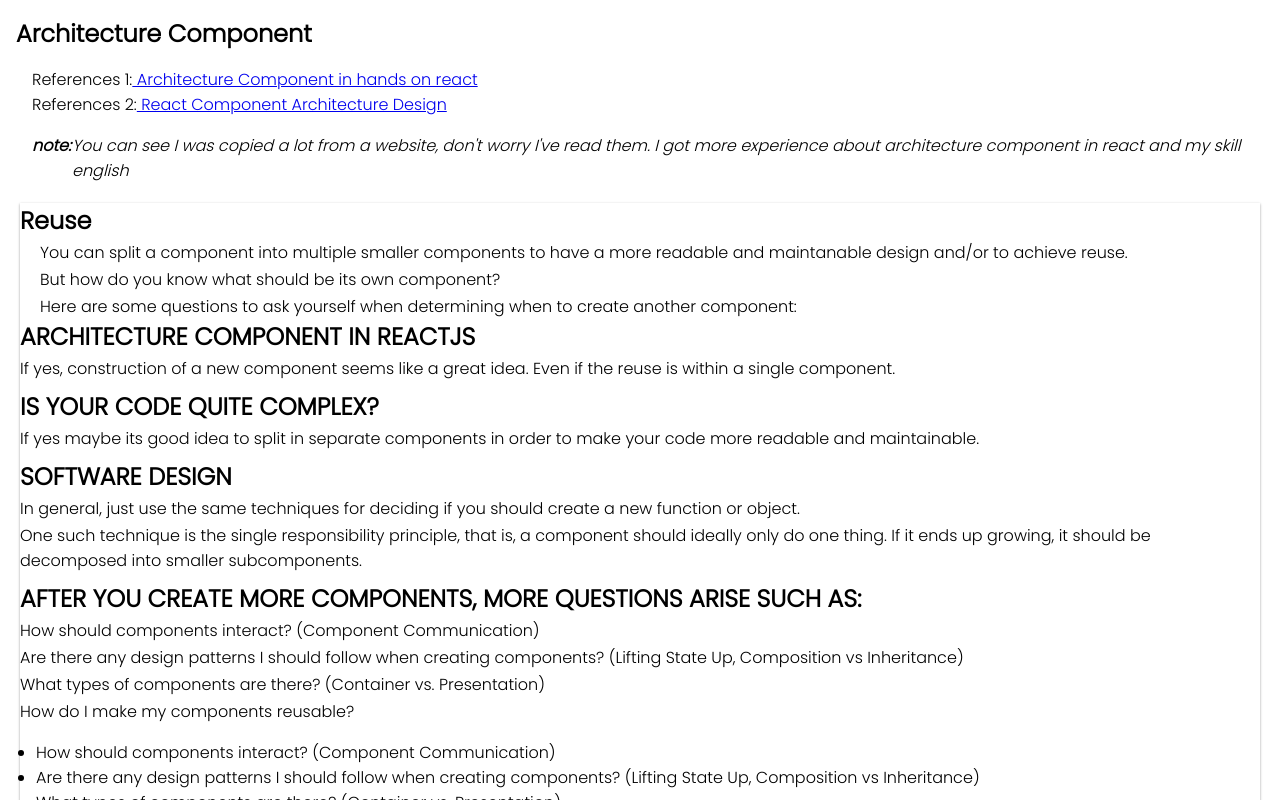
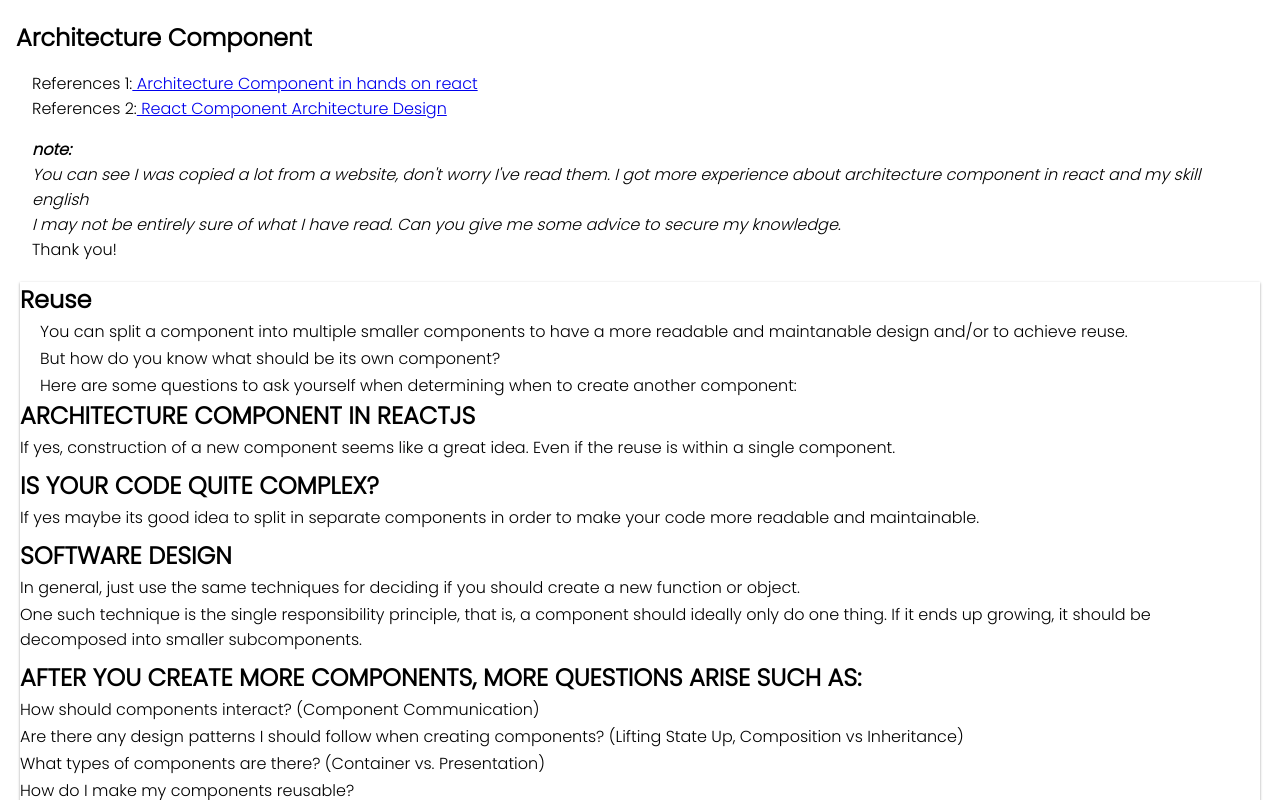
Before and after one commit to darth-wyvern/Trainning-ReactJS-Base, a React (Create React App) app: page / in a window 1280 px wide. Shown: the top 800 px of the page. Built offline with nearby package versions, Linux system fonts and the light colour scheme; the HTML template or start-up script is replaced by a standard one.

Commit message:
change note

```diff
--- a/src/component/ArchitectureComponent.js
+++ b/src/component/ArchitectureComponent.js
@@ -16,7 +16,7 @@ export default function ArchitectureComponent() {
   }
 
   return (
-    <Box p='1rem'>
+    <Box p='20px 1rem'>
       <Heading>Architecture Component</Heading>
       <Box p='1rem'>
         <Text>References 1:
@@ -27,10 +27,12 @@ export default function ArchitectureComponent() {
           <Link color='blue.600' href='https://medium0.com/@vaqifagayev/react-component-architecture-design-8f5528c8254c'> React Component Architecture Design</Link>
         </Text>
 
-        <Flex gap={1} mt='1rem'>
+        <Box gap={1} mt='1rem'>
           <Text fontWeight='bold' fontStyle='italic'>note:</Text>
           <Text fontStyle='italic'>You can see I was copied a lot from a website, don't worry I've read them. I got more experience about architecture component in react and my skill english</Text>
-        </Flex>
+          <Text fontStyle='italic'>I may not be entirely sure of what I have read. Can you give me some advice to secure my knowledge.</Text>
+          <Text>Thank you!</Text>
+        </Box>
       </Box>
 
       <Card m={4} boxShadow='0 1px 3px 0 rgba(0, 0, 0, 0.2), 0 1px 2px 0 rgba(0, 0, 0, 0.2);'>
```
